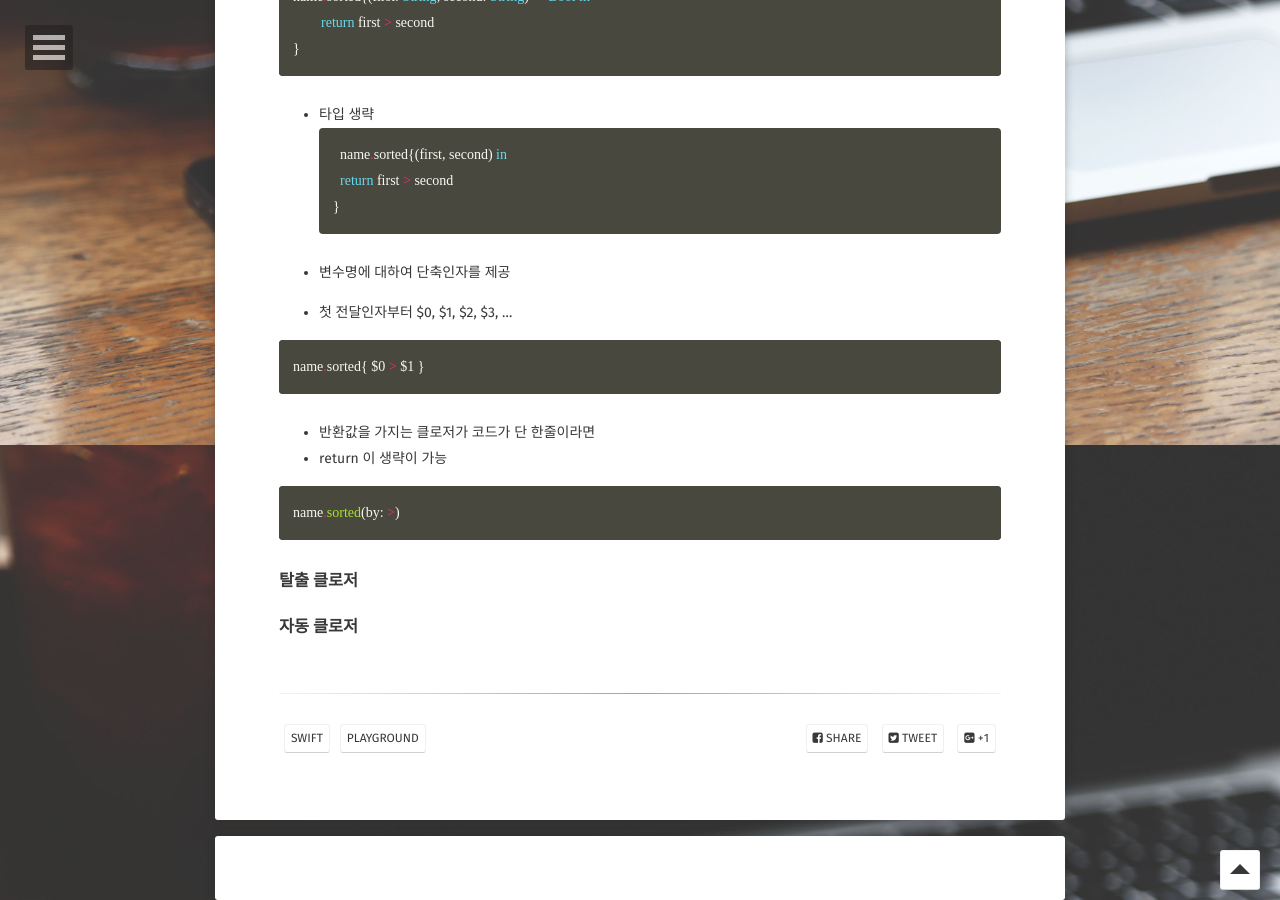
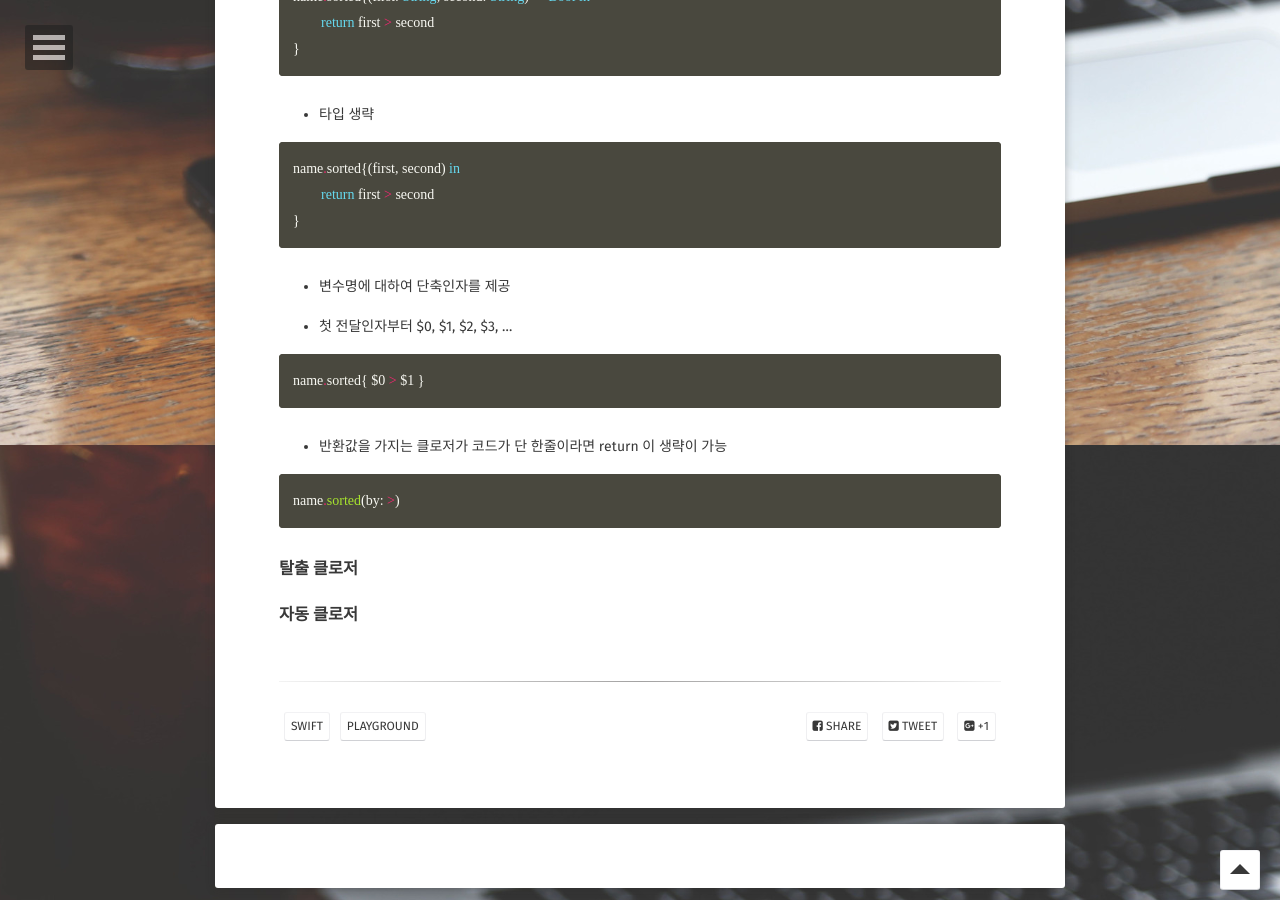
Before and after one commit to Gunwoos/Gunwoos.github.io, a Jekyll site: the page built from _posts/2018-10-12-swift09.md, in a window 1280 px wide and 900 px high, scrolled down 1355 px. Built offline with Jekyll 4.4.1, drawn with Linux system fonts in a browser that asks for light colours; some web fonts are replaced; comment, search, counter and statistics services are not loaded.

````diff
--- a/_posts/2018-10-12-swift09.md
+++ b/_posts/2018-10-12-swift09.md
@@ -33,6 +33,7 @@ comments: trueik
 - 후행 클로저
 
 ### 기본 클로저
+
 ```swift
 name.sorted(by:{(first: String, second, String) -> Bool in
 	return first > second
@@ -40,6 +41,7 @@ name.sorted(by:{(first: String, second, String) -> Bool in
 ```
 
 ### 후행 클로저
+
 ```swift
 name.sorted(){(first:String, second:String) -> Bool in
 	return first > secont
@@ -55,6 +57,7 @@ name.sorted{(first: String, second: String) -> Bool in
 ```
 
 - 타입 생략
+
 ```swift
 name.sorted{(first, second) in
 	return first > second
@@ -69,8 +72,7 @@ name.sorted{(first, second) in
 name.sorted{ $0 > $1 }
 ```
 
-- 반환값을 가지는 클로저가 코드가 단 한줄이라면
-- return 이 생략이 가능
+- 반환값을 가지는 클로저가 코드가 단 한줄이라면 return 이 생략이 가능
 
 ```swift
 name.sorted(by: >)
````
